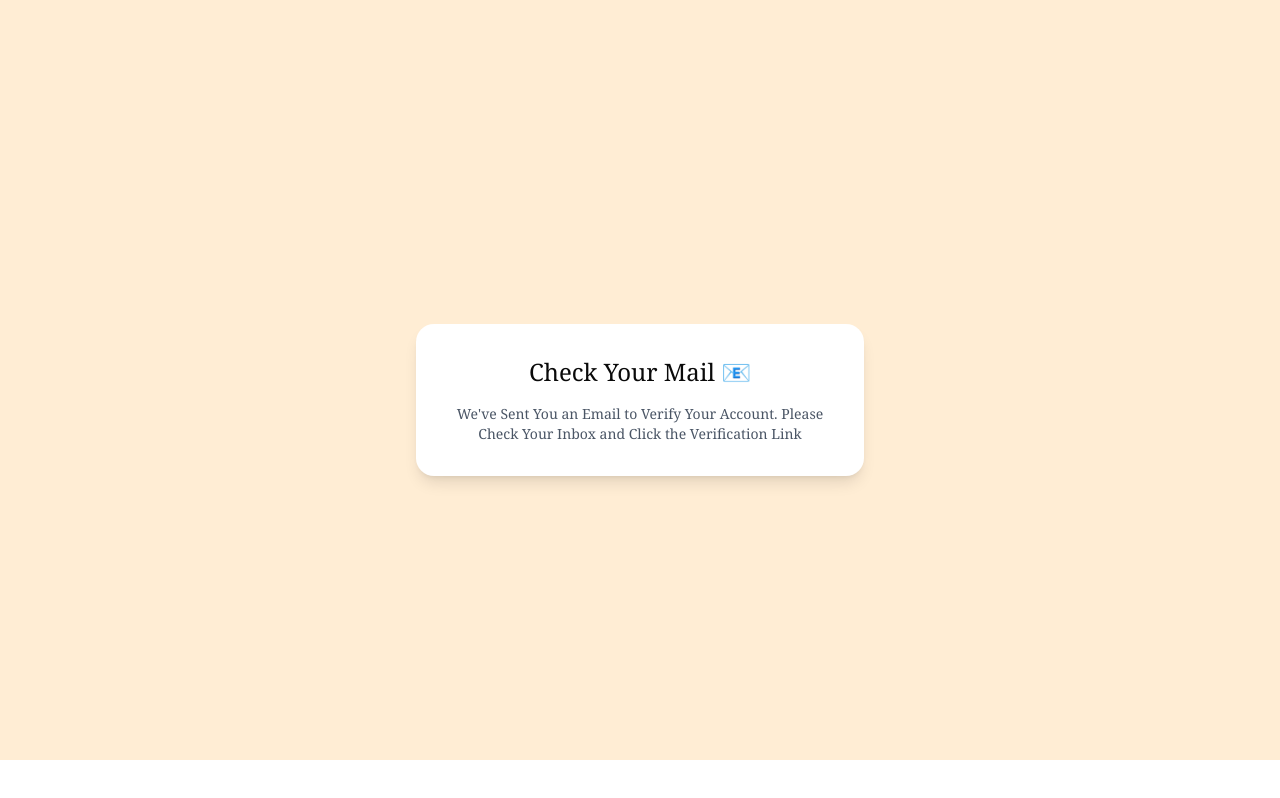
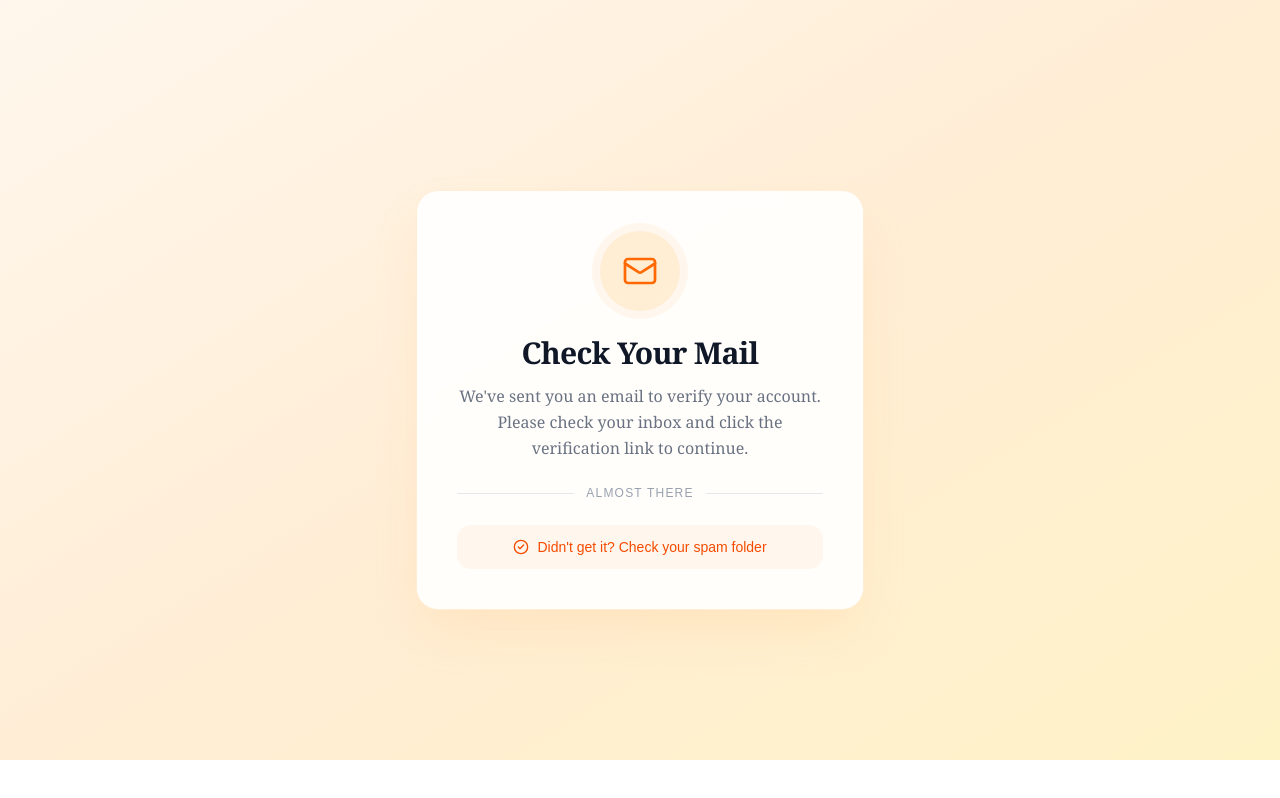
Before and after one commit to Praneeth3105/Sri-Sai-Balaji-Dress-Materials-E-Commerce, a React (Vite) app in the folder frontend/: page /verify in a window 1280 px wide. Built offline with nearby package versions, Linux system fonts and the light colour scheme.

Commit message:
verify css

```diff
--- a/frontend/src/pages/Verify.jsx
+++ b/frontend/src/pages/Verify.jsx
@@ -1,16 +1,43 @@
 import React from "react";
+import { Mail, CheckCircle2 } from "lucide-react";
 
 const Verify = () => {
   return (
     <div className="relative w-full h-[760px] overflow-hidden">
-      <div className="min-h-screen flex items-center justify-center bg-orange-100 px-4">
-        <div className="bg-white p-8 rounded-2xl shadow-lg w-full max-w-md text-center">
-          <h2 className="text-2xl font-serif text-black-500 mb-4">
-            Check Your Mail 📧
-                  </h2>
-                  <p className="text-gray-600 text-sm font-serif">
-                      We've Sent You an Email to Verify Your Account. Please Check Your Inbox and Click the Verification Link
-                  </p>
+      <div className="min-h-screen flex items-center justify-center bg-gradient-to-br from-orange-50 via-orange-100 to-amber-100 px-4">
+        <div className="bg-white/90 backdrop-blur-sm p-10 rounded-3xl shadow-2xl shadow-orange-200/50 border border-orange-100 w-full max-w-md text-center transition-all duration-300 hover:shadow-orange-300/40">
+          {/* Icon */}
+          <div className="mx-auto mb-6 w-20 h-20 rounded-full bg-orange-100 flex items-center justify-center ring-8 ring-orange-50">
+            <Mail className="w-9 h-9 text-orange-500" strokeWidth={1.8} />
+          </div>
+
+          {/* Heading */}
+          <h2 className="text-2xl md:text-3xl font-serif font-semibold text-gray-900 mb-3 tracking-tight">
+            Check Your Mail
+          </h2>
+
+          {/* Description */}
+          <p className="text-gray-500 text-sm md:text-base font-serif leading-relaxed mb-6">
+            We've sent you an email to verify your account. Please check your
+            inbox and click the verification link to continue.
+          </p>
+
+          {/* Divider */}
+          <div className="flex items-center gap-3 my-6">
+            <div className="flex-1 h-px bg-gray-200" />
+            <span className="text-xs uppercase tracking-widest text-gray-400 font-sans">
+              Almost there
+            </span>
+            <div className="flex-1 h-px bg-gray-200" />
+          </div>
+
+          {/* Status hint */}
+          <div className="flex items-center justify-center gap-2 text-sm text-orange-600 bg-orange-50 py-3 px-4 rounded-xl">
+            <CheckCircle2 className="w-4 h-4" />
+            <span className="font-medium">
+              Didn't get it? Check your spam folder
+            </span>
+          </div>
         </div>
       </div>
     </div>
```
